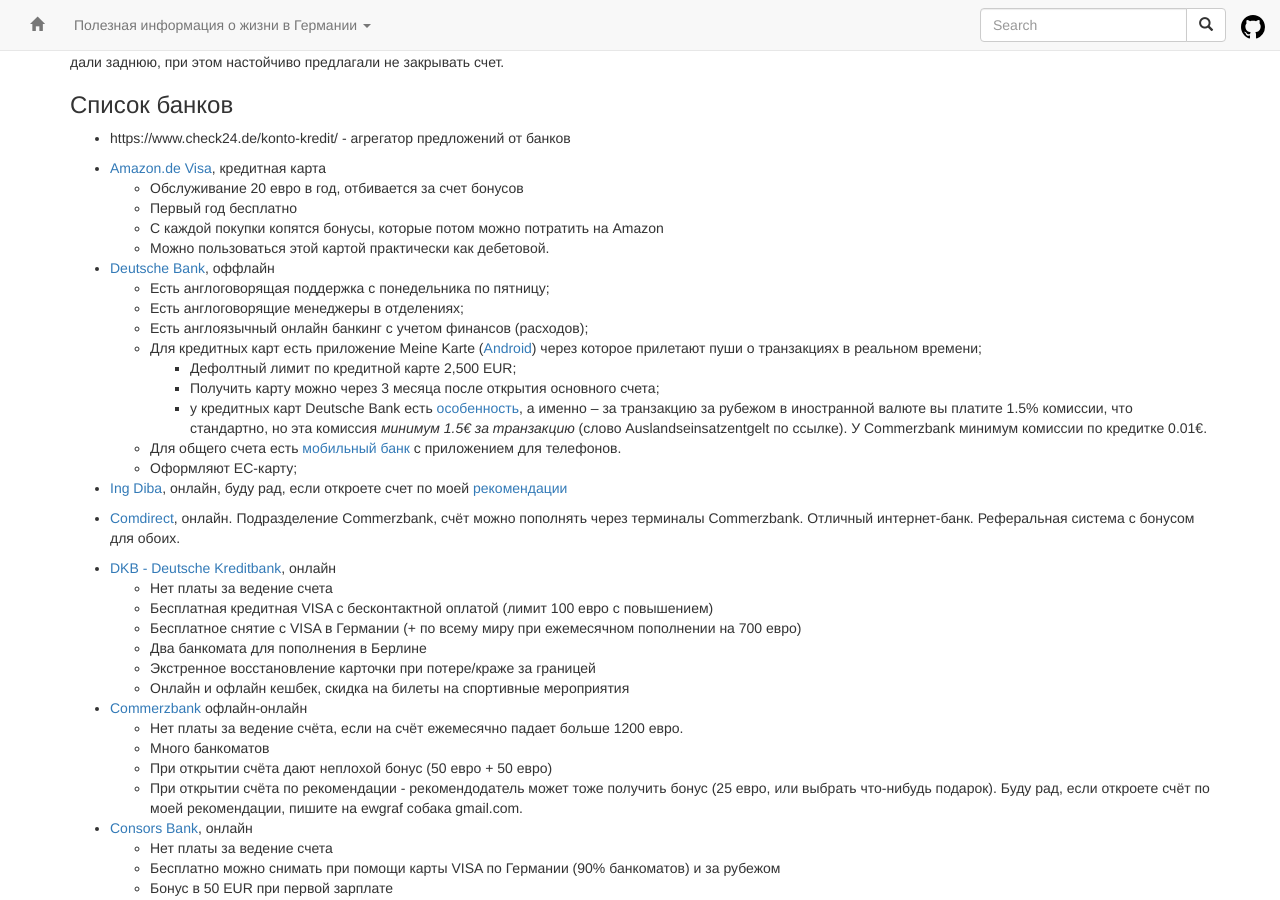
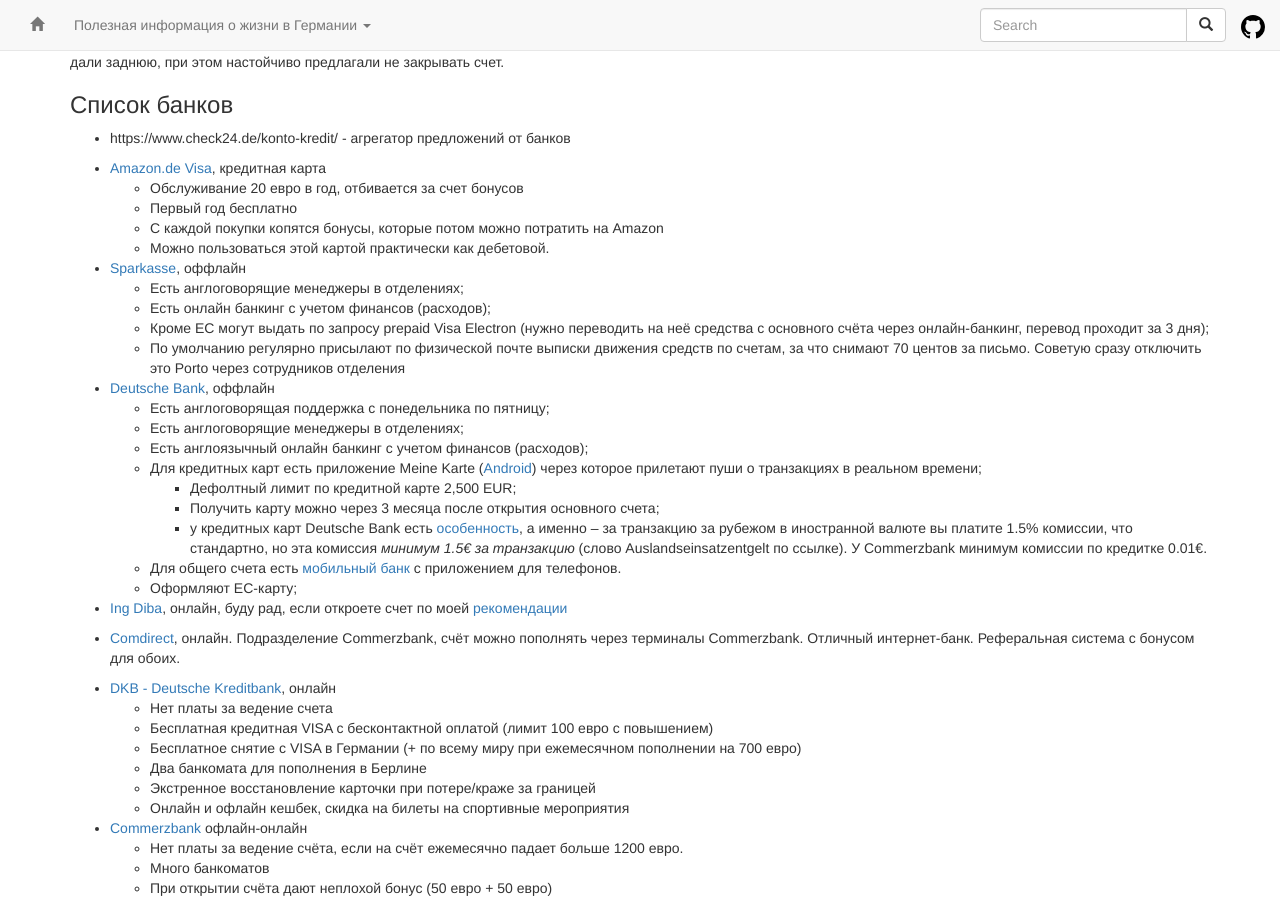
Before and after one commit to ru-de/faq, a Jekyll site: the page built from pages/Финансы и Банки.md, in a window 1280 px wide and 900 px high, scrolled down 1067 px. Built offline with Jekyll 4.4.1, drawn with Linux system fonts in a browser that asks for light colours; nearby versions of some CDN libraries.

Commit message:
Travis #903: sync github pages

```diff
--- a/pages/Финансы и Банки.md
+++ b/pages/Финансы и Банки.md
@@ -49,6 +49,12 @@ layout: default
   - Первый год бесплатно
   - С каждой покупки копятся бонусы, которые потом можно потратить на Amazon
   - Можно пользоваться этой картой практически как дебетовой.
+
+- [Sparkasse](https://www.sparkasse.de), оффлайн
+  - Есть англоговорящие менеджеры в отделениях;
+  - Есть онлайн банкинг с учетом финансов (расходов);
+  - Кроме EC могут выдать по запросу prepaid Visa Electron (нужно переводить на неё средства с основного счёта через онлайн-банкинг, перевод проходит за 3 дня);
+  - По умолчанию регулярно присылают по физической почте выписки движения средств по счетам, за что снимают 70 центов за письмо. Советую сразу отключить это Porto через сотрудников отделения
 
 - [Deutsche Bank](https://deutsche-bank.de), оффлайн
   - Есть англоговорящая поддержка с понедельника по пятницу;
```
